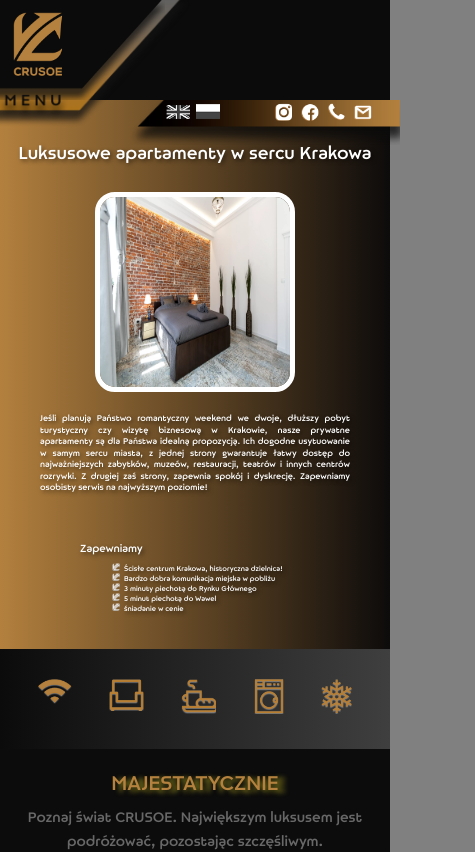
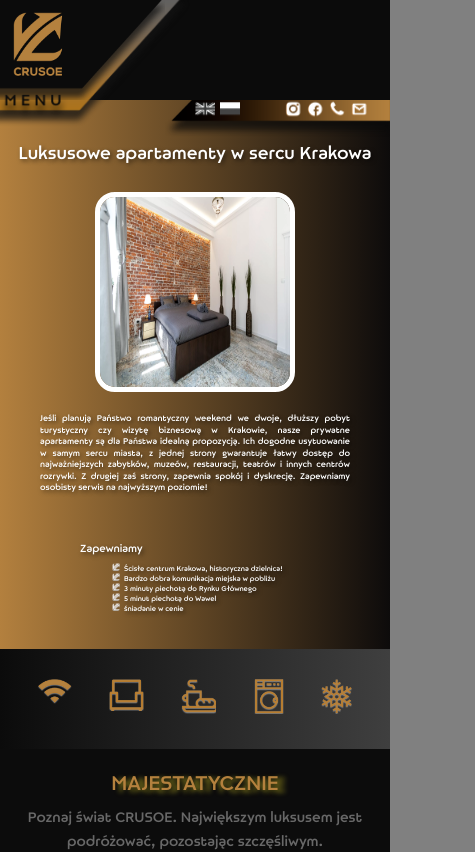
Before and after one commit to MateuszKarpowicz/kruzo, a React (Create React App) app: page / in a window 390 px wide. Shown: the top 852 px of the page, 475 px wide, since content can reach past the window. Built offline with nearby package versions, Linux system fonts and the light colour scheme; the HTML template or start-up script is replaced by a standard one.

Commit message:
NAVBAR WITH ROTATED BUTTONS RDY TO FINAL STYLING

```diff
--- a/src/global.css
+++ b/src/global.css
@@ -19,6 +19,7 @@ body {
     flex-direction: column;
     width: 100%;
     height: 100%;
+    overflow: hidden;
 
 }
 
@@ -624,9 +625,11 @@ body {
         display: none;
     }
     .navbar-right-container {
-        top: 85px;
-        transform: scale(0.6);
-        right: -100px;
+        top: 80px;
+        transform: scale(0.5);
+        transform-origin: right center;
+        position: absolute;
+        right: 0;
 
 
     }
```
